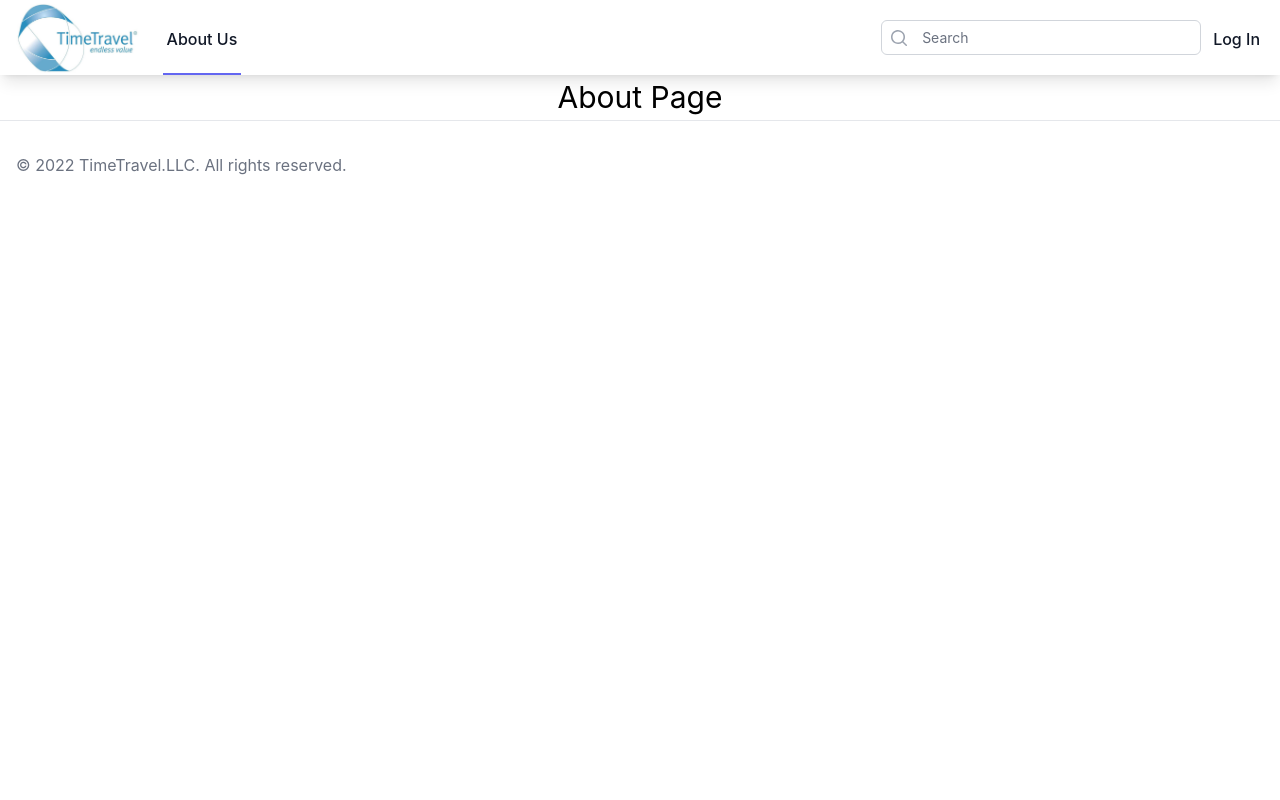
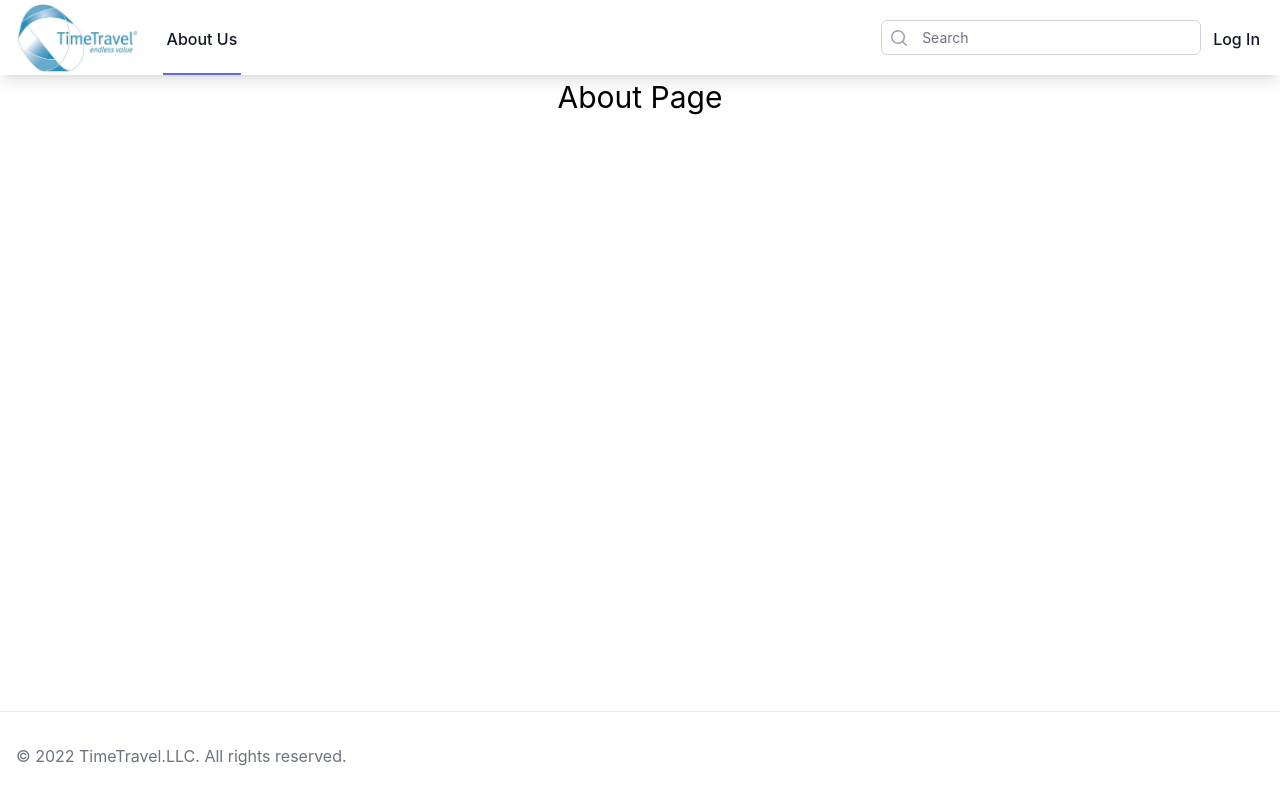
Before and after one commit to sailingdev/medium-clone-next-app, a Next.js app: page /about-us in a window 1280 px wide. Built offline with nearby package versions, Linux system fonts and the light colour scheme.

Commit message:
Update: useless useRef, main layout.

```diff
--- a/components/_ui/BlogEditor/index.tsx
+++ b/components/_ui/BlogEditor/index.tsx
@@ -1,4 +1,4 @@
-import React, { useEffect, useRef, useState } from "react";
+import React, { useEffect, useState } from "react";
 import EditorJS from "@editorjs/editorjs";
 
 import { EDITOR_JS_TOOLS } from "../../../utils/shared/constant";
@@ -7,7 +7,6 @@ import Button from "../Button";
 
 export default function BlogEditor() {
   const [editor, setEditor] = useState<EditorJS | null>();
-  const didMount = useRef<any>(false);
 
   const publishBlog = () => {
     editor
@@ -25,7 +24,7 @@ export default function BlogEditor() {
   }, [editor]);
 
   useEffect(() => {
-    if (didMount.current) {
+    console.log("effect");
     setEditor(
       new EditorJS({
         holder: "editorjs",
@@ -34,9 +33,6 @@ export default function BlogEditor() {
         placeholder: "Let`s write an awesome story!",
       })
     );
-    } else {
-      didMount.current = true;
-    }
     return () => {
       if (editor) {
         editor.destroy();
--- a/layout/Footer/styles.module.scss
+++ b/layout/Footer/styles.module.scss
@@ -1,5 +1,5 @@
 .wrapper {
-  @apply border-t border-gray-200 bg-white;
+  @apply border-t border-gray-200 bg-white absolute bottom-0 w-full;
 
   .textWrapper {
     @apply container pt-8 px-4 mx-auto tablet:flex tablet:items-center tablet:justify-between;
--- a/layout/MainLayout/index.tsx
+++ b/layout/MainLayout/index.tsx
@@ -3,6 +3,7 @@ import React from "react";
 import Footer from "../Footer";
 import Header from "../Header";
 import PageMeta from "../PageMeta";
+import styles from "./styles.module.scss";
 
 type Props = {
   children: React.ReactNode;
@@ -20,13 +21,13 @@ const MainLayout: React.FC<Props> = ({
   url = "",
 }) => {
   return (
-    <>
+    <div className="relative min-h-screen">
       <PageMeta title={title} description={description} keywords={keywords} url={url} />
 
       <Header />
-      <div className="text-black bg-white">{children}</div>
+      <div className="text-black bg-white pb-100">{children}</div>
       <Footer />
-    </>
+    </div>
   );
 };
 
```
Also changed, not shown: layout/MainLayout/styles.module.scss (added). Lines whose indentation alone changed are shown as unchanged.
